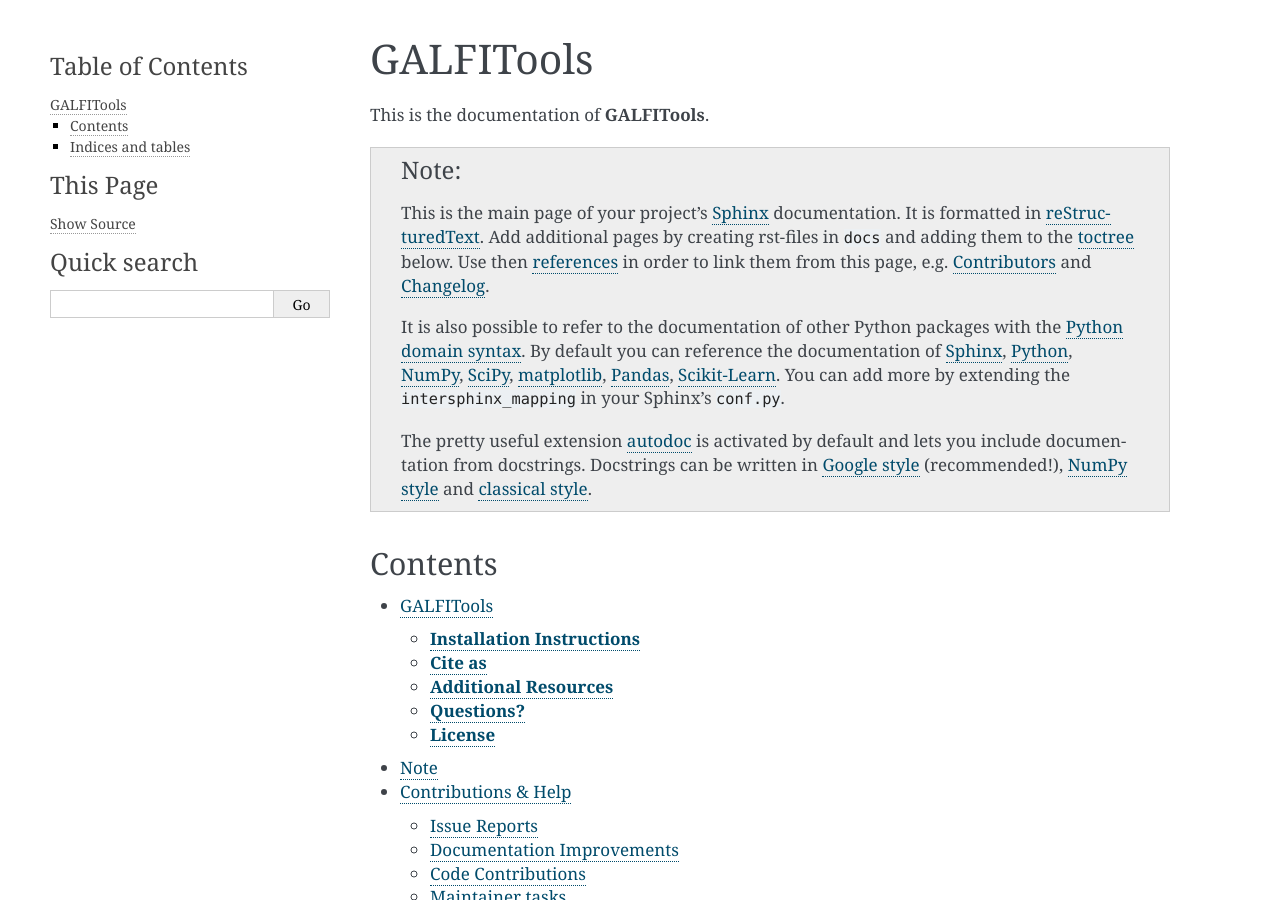
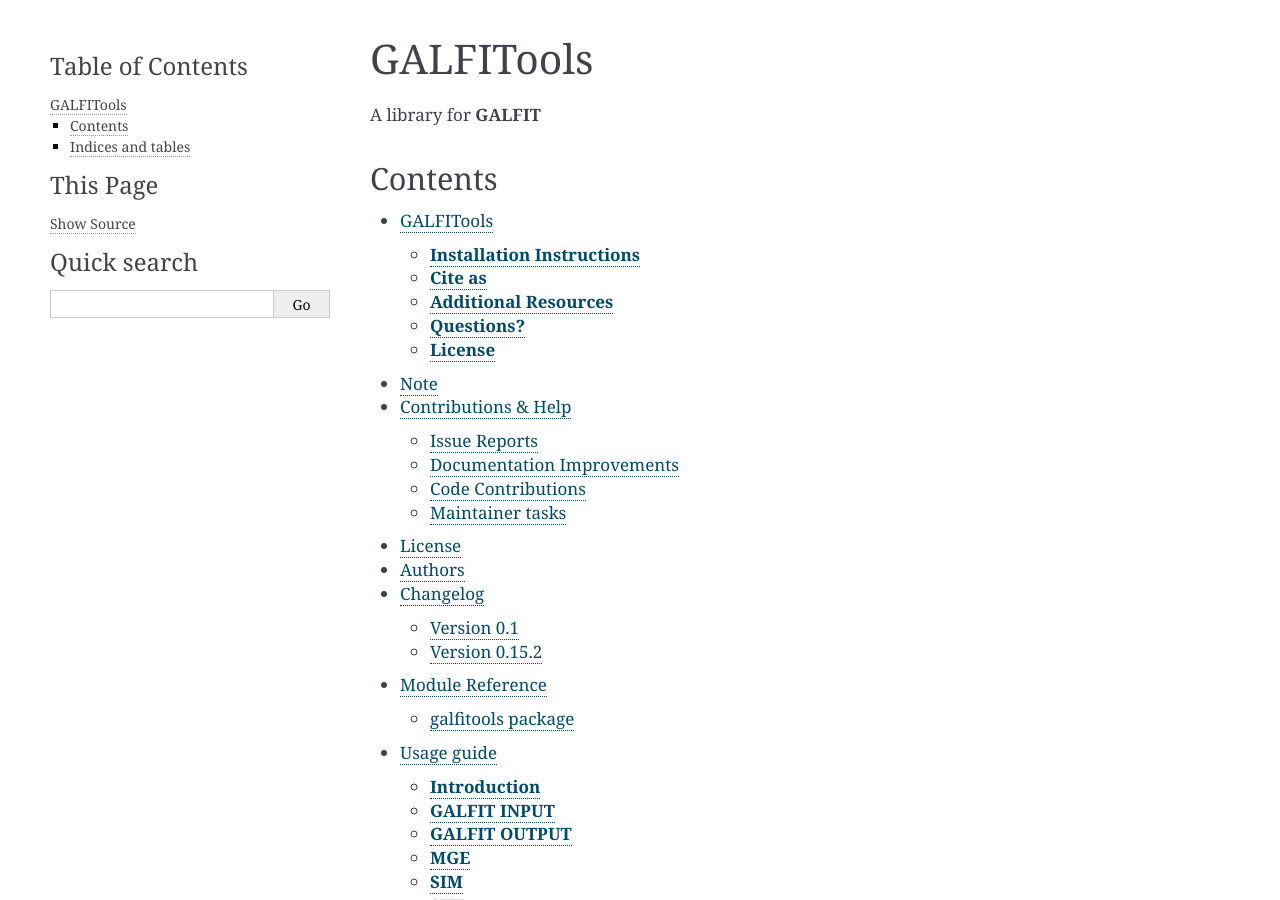
Before and after one commit to canorve/GALFITools, a Sphinx documentation site: the page built from docs/index.rst, in a window 1280 px wide and 900 px high. Built offline with Sphinx 7.4.7, drawn with Linux system fonts in a browser that asks for light colours.

Commit message:
documentation updated

```diff
--- a/docs/index.rst
+++ b/docs/index.rst
@@ -2,11 +2,10 @@
 GALFITools
 ==========
 
-This is the documentation of **GALFITools**.
+A library for **GALFIT**
 
-.. note::
 
-    This is the main page of your project's `Sphinx`_ documentation.
+..  This is the main page of your project's `Sphinx`_ documentation.
     It is formatted in `reStructuredText`_. Add additional pages
     by creating rst-files in ``docs`` and adding them to the `toctree`_ below.
     Use then `references`_ in order to link them from this page, e.g.
--- a/docs/usage.rst
+++ b/docs/usage.rst
@@ -3,7 +3,6 @@
 
 **GALFITools: Usage Guide**
 ============================
-
 
 
 .. contents::
```
Also changed, not shown: docs/api.rst (+8 -4 lines).
